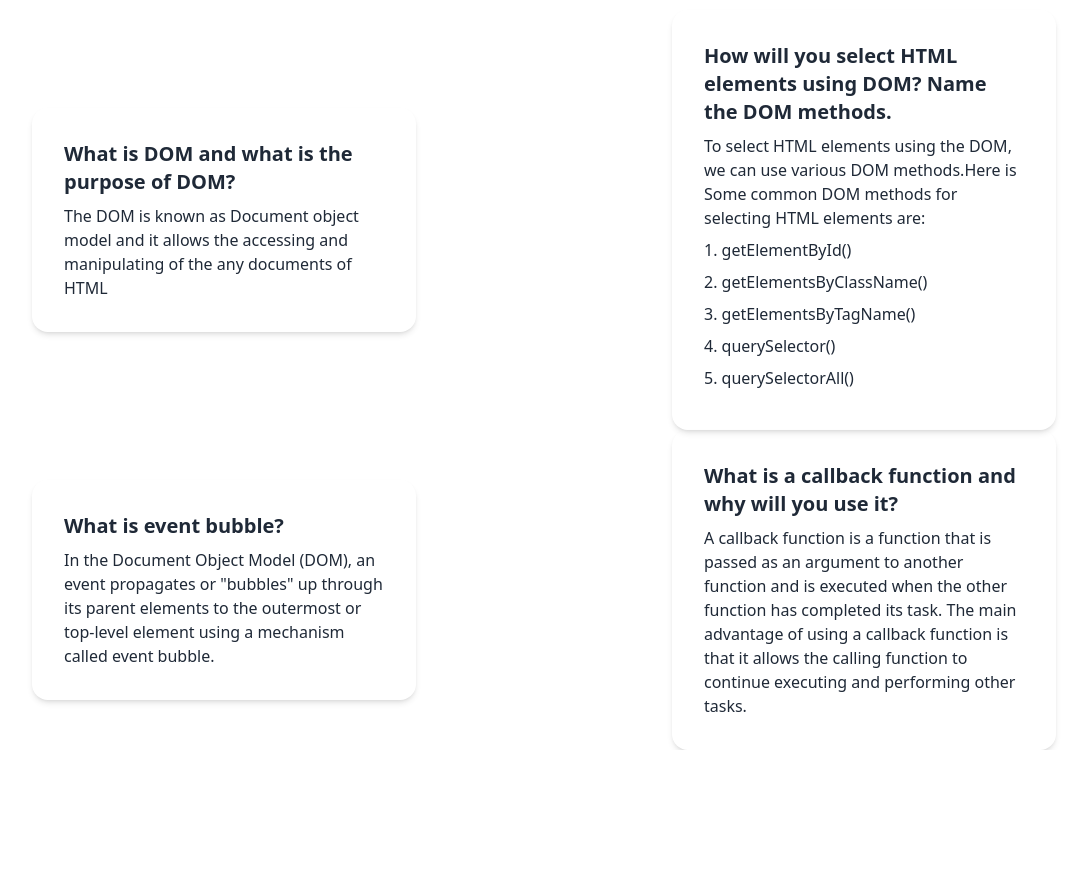
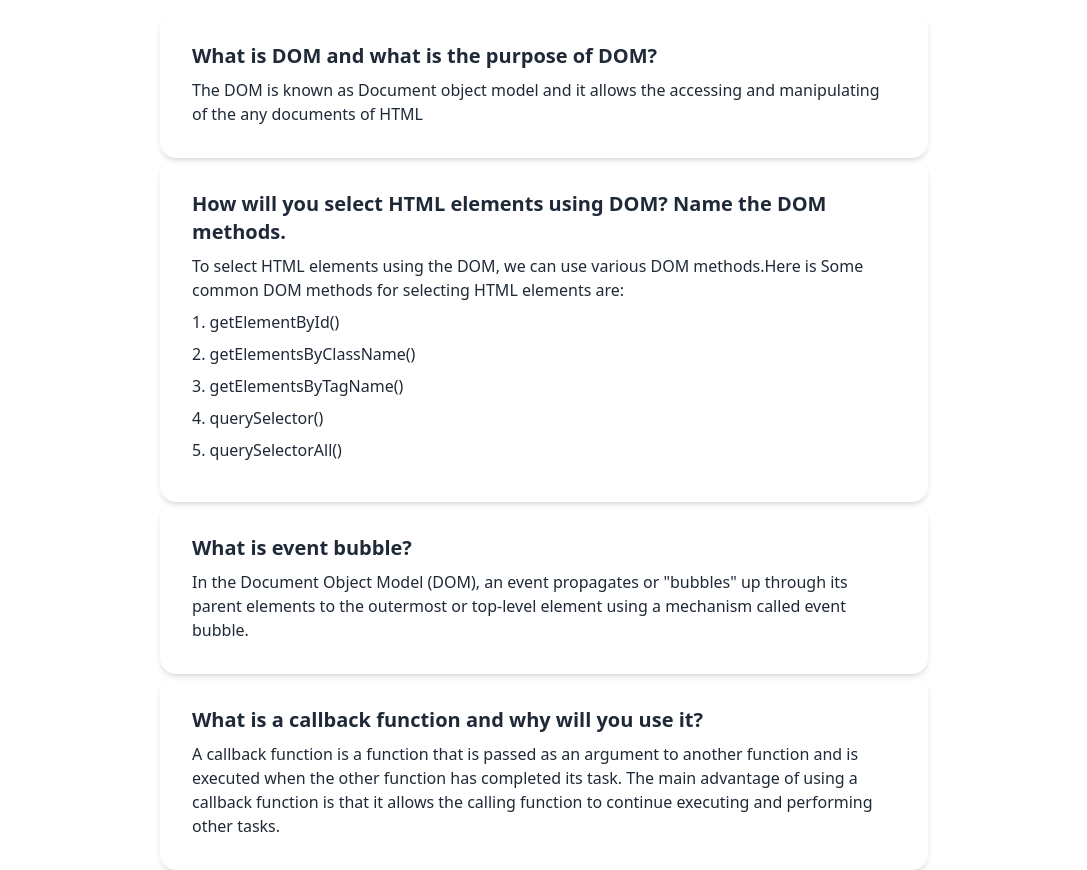
Before and after one commit to abdulahaddf/Geometry-Expert, a plain HTML site: page blog.html in a window 1280 px wide. Shown: the part 58-928 px from the top of the page, without its empty margins (96-1183 px from the left). Before the commit the page ends 808 px from the top, so only its background shows below. Drawn offline with nearby package versions, Linux system fonts and the light colour scheme; files whose address does not match are found by name.

Commit message:
fixing blog section

```diff
--- a/blog.html
+++ b/blog.html
@@ -10,15 +10,15 @@
 </head>
 <body>
     <h1 class="text-5xl text-center">Welcome to my Blog</h1>
-    <section class="grid grid-cols-2 items-center mt-5 ">
-        <div class="card w-96 shadow-md mx-auto">
+    <section class="items-center mt-5  ">
+        <div class="card max-w-3xl shadow-md mx-auto">
             <div class="card-body">
-              <h2 class="card-title">What is DOM and what is the purpose of DOM?</h2>
+              <h2 class="card-title ">What is DOM and what is the purpose of DOM?</h2>
               <p>The DOM is known as Document object model and it allows the accessing and manipulating of the any documents of HTML</p>
 
             </div>
           </div>
-        <div class="card w-96 shadow-md mx-auto">
+        <div class="card max-w-3xl shadow-md mx-auto">
             <div class="card-body">
                 <h1 class="card-title">How will you select HTML elements using DOM? Name the DOM methods.</h1>
                 <p>To select HTML elements using the DOM, we can use various DOM methods.Here is Some common DOM methods for selecting HTML elements are:
@@ -32,14 +32,14 @@
 
             </div>
           </div>
-        <div class="card w-96 shadow-md mx-auto">
+        <div class="card max-w-3xl shadow-md mx-auto">
             <div class="card-body">
                 <h1 class="card-title">What is event bubble?</h1>
                 <p>In the Document Object Model (DOM), an event propagates or "bubbles" up through its parent elements to the outermost or top-level element using a mechanism called event bubble.</p>
 
             </div>
           </div>
-        <div class="card w-96 shadow-md mx-auto">
+        <div class="card max-w-3xl shadow-md mx-auto">
             <div class="card-body">
                 <h1 class="card-title">What is a callback function and why will you use it?</h1>
                 <p>A callback function is a function that is passed as an argument to another function and is executed when the other function has completed its task.
```
